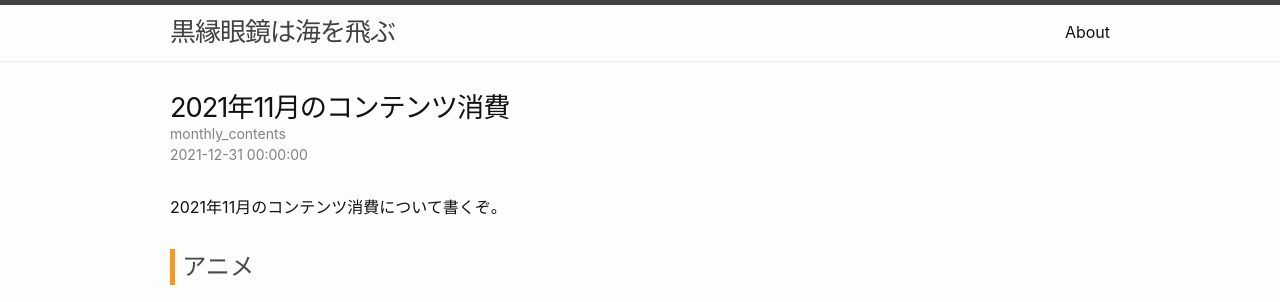
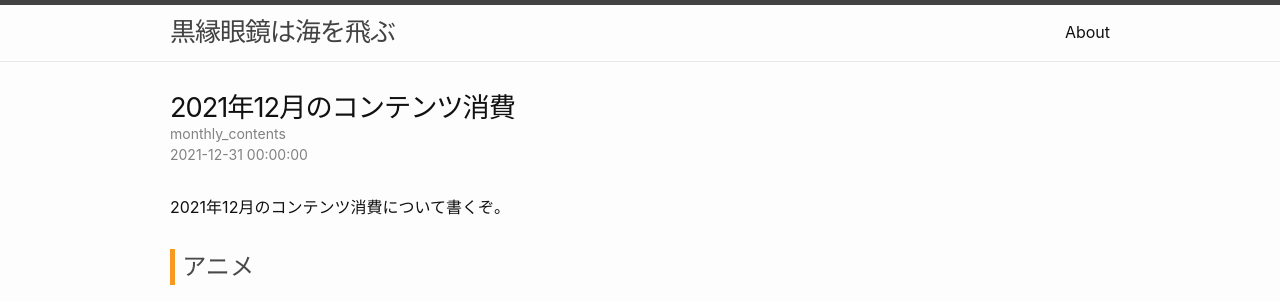
Before and after one commit to ryoo14/blog_ryoo_cc, a Jekyll site: the page built from _posts/2021-12-31-monthly_contents.md, in a window 1280 px wide. Shown: the top 302 px of the page. Built offline with Jekyll 4.4.1, drawn with Linux system fonts in a browser that asks for light colours.

Commit message:
20211226

```diff
--- a/_posts/2021-12-31-monthly_contents.md
+++ b/_posts/2021-12-31-monthly_contents.md
@@ -1,10 +1,10 @@
 ---
 layout: post
-title: 2021年11月のコンテンツ消費
+title: 2021年12月のコンテンツ消費
 categories: monthly_contents
 ---
 
-2021年11月のコンテンツ消費について書くぞ。
+2021年12月のコンテンツ消費について書くぞ。
 
 ## アニメ
 - [白い砂のアクアトープ #17](https://annict.com/works/7922)
```
